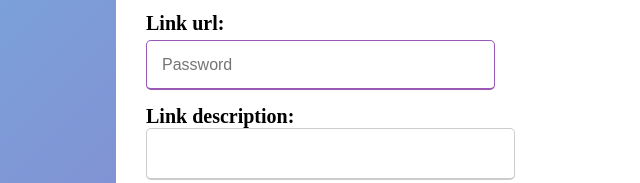
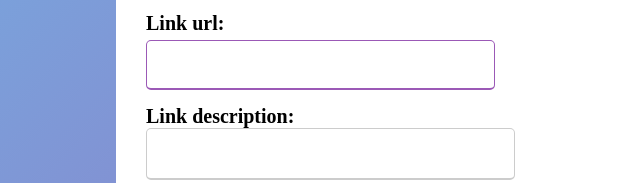
Before and after one commit to Avaarie/register, a plain HTML site: page index.html in a window 1280 px wide. Shown: the part 373-556 px from the top of the page, 144-784 px from the left. Drawn offline with Linux system fonts and the light colour scheme.

Commit message:
FT - url placeholder fix

```diff
--- a/index.html
+++ b/index.html
@@ -21,7 +21,7 @@
                     </div>
                     <div class="login">
                         <span class="info">Link url:</span>
-                        <input type="password" name="login" placeholder="Password">
+                        <input type="password" name="login">
                     </div>
                 </div>
                 <div></div>
```
